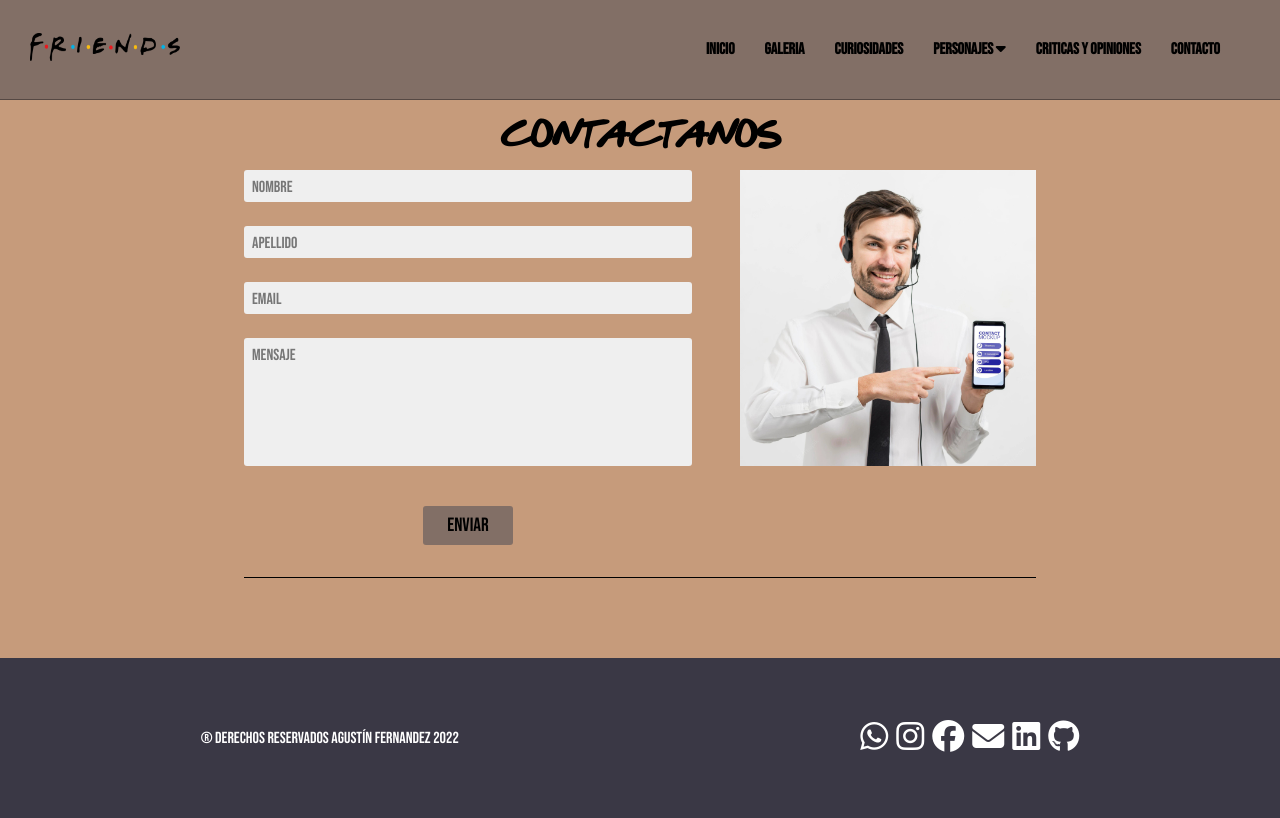
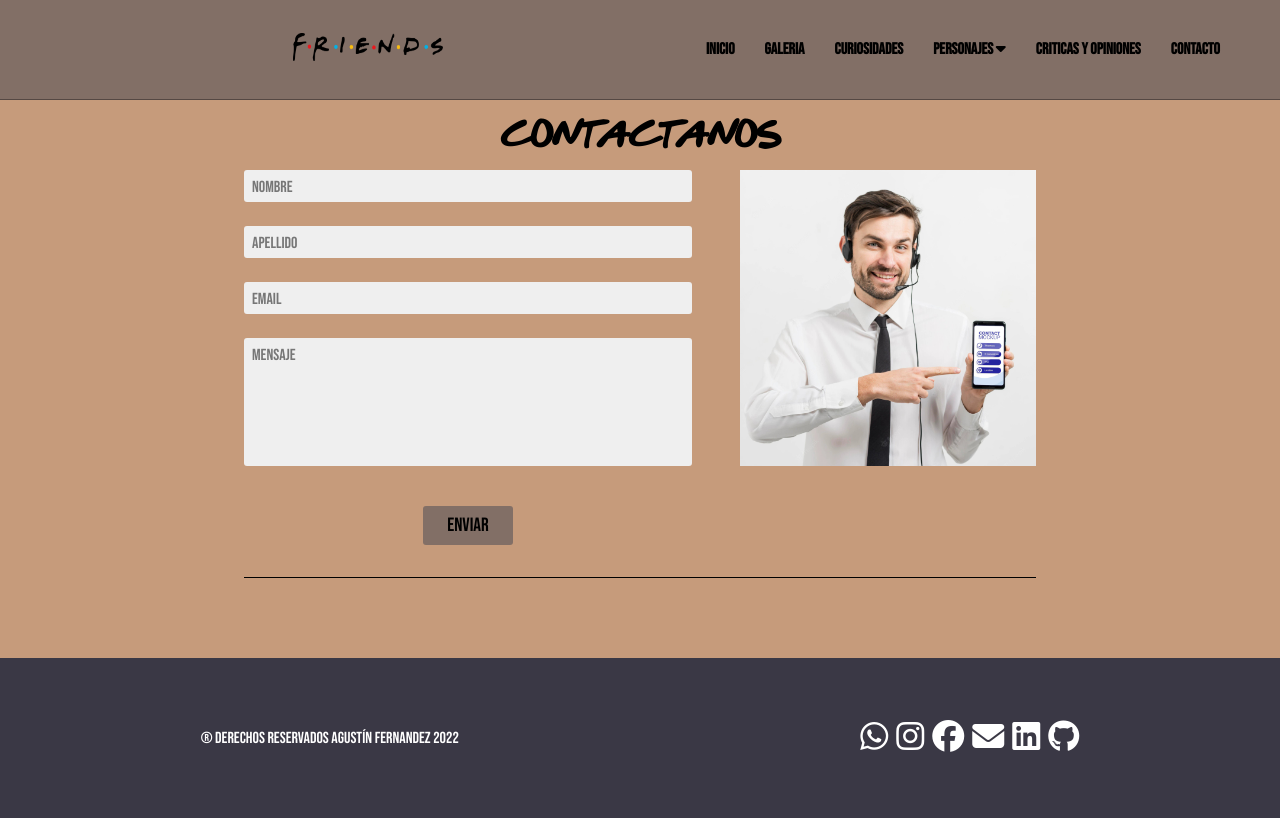
Before and after one commit to aagusfernandez02/friends-4x12, a plain HTML site: page contacto.html in a window 1280 px wide. Drawn offline with Linux system fonts and the light colour scheme.

Commit message:
arreglo rutas logo

```diff
--- a/contacto.html
+++ b/contacto.html
@@ -21,7 +21,9 @@
 
 <body>
     <header>
-        <a href="index.html"><img class="header_logo" src="/img/logo.png" alt="Logo"></a>
+        <a href="index.html">
+            <a href="index.html"><img class="header_logo" src="img/logo.png" alt="Logo"></a>
+        </a>
         <nav id="navMenu_desktop">
             <ul class="header_menu">
                 <li><a href="index.html">INICIO</a></li>
```
Also changed, not shown: critiasOpiniones.html (+3 -1 lines), curiosidades.html (+3 -1 lines), galeria.html (+3 -1 lines), personaje_chandler.html (+3 -1 lines), personaje_joey.html (+3 -1 lines), personaje_monica.html (+3 -1 lines), personaje_phoebe.html (+3 -1 lines), personaje_rachel.html (+3 -1 lines), personaje_ross.html (+3 -1 lines).
